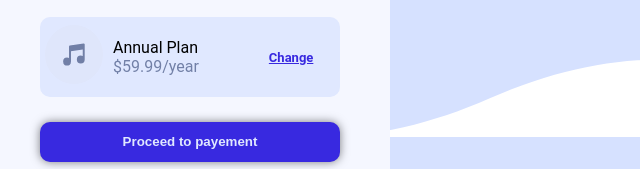
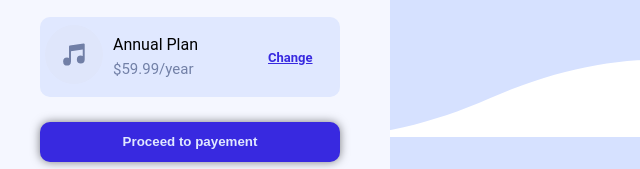
Before and after one commit to MikeZuck1/order-summary-component-main, a plain HTML site: page index.html in a window 1280 px wide. Shown: the part 445-614 px from the top of the page, 450-1090 px from the left. Drawn offline with Linux system fonts and the light colour scheme.

Commit message:
I chnaged the size of annual container + button process payement

```diff
--- a/styles/styles.css
+++ b/styles/styles.css
@@ -135,12 +135,14 @@ main .content {
 
 .annual-plan-text-price p {
     font-family: "roboto", sans-serif;
+    line-height: 25px;
     margin-right: 70px;
 }
 
 .annual-plan-text-price span {
     color: hsl(224, 23%, 55%);
     font-family: "roboto", sans-serif;
+    font-size: 15px;
 }
 
 .annual-plan-text-price p span {
```
